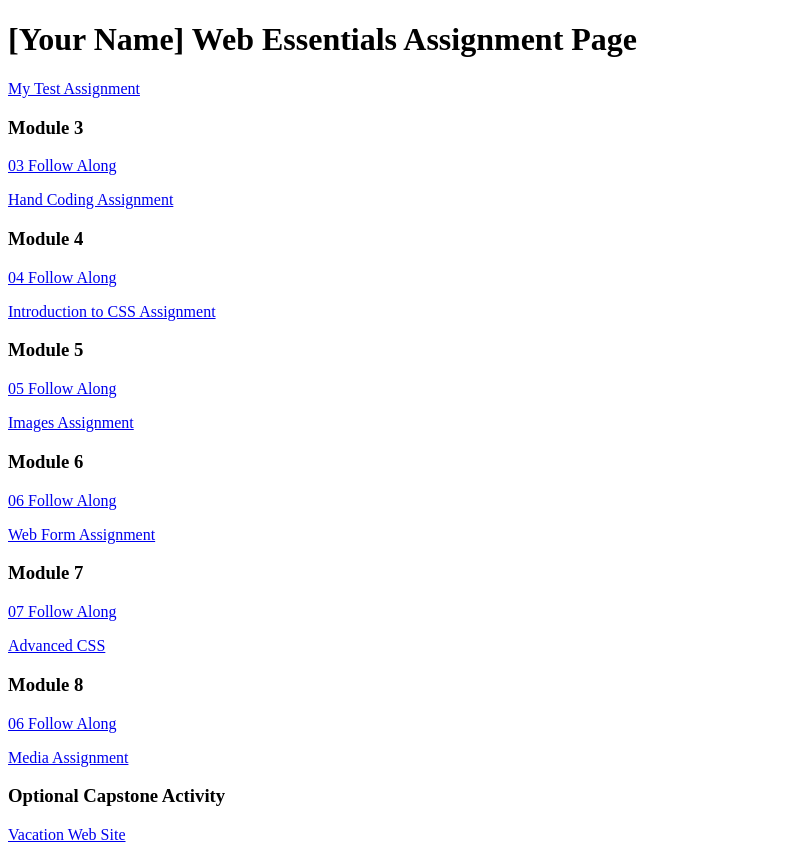
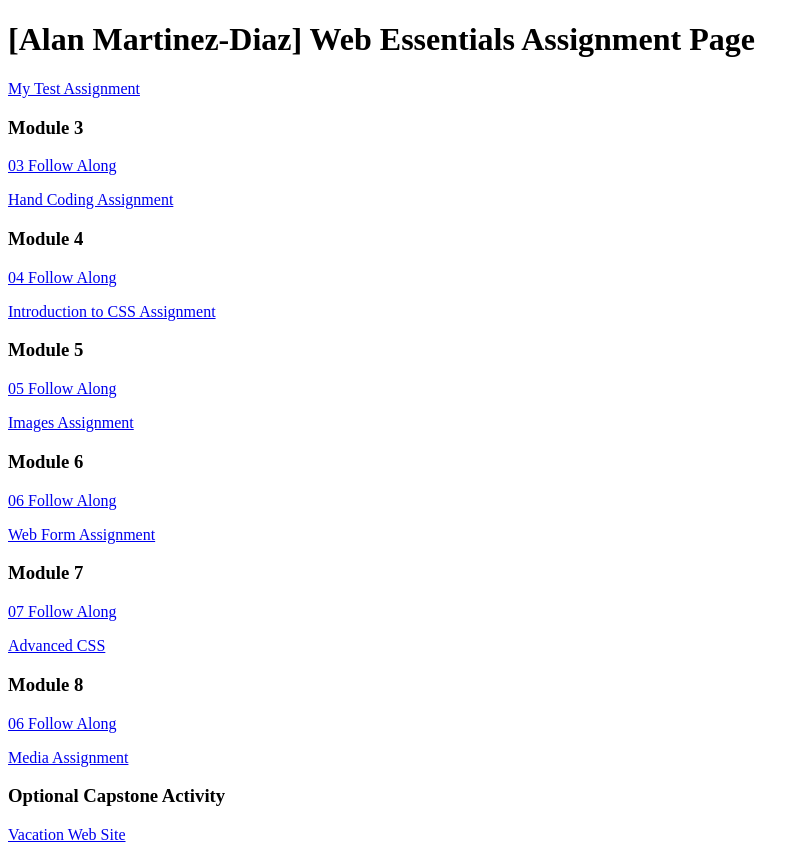
Before and after one commit to stitichlover94/dwdd1600, a plain HTML site: page index.html in a window 1280 px wide. Shown: the whole page, without its empty margins (0-810 px from the left). Drawn offline with Linux system fonts and the light colour scheme.

Commit message:
change name

```diff
--- a/index.html
+++ b/index.html
@@ -6,7 +6,7 @@
 		<title>dwdd 1600 assignment list page</title>
 	</head>
 	<body>
-		<h1>[Your Name] Web Essentials Assignment Page</h1>
+		<h1>[Alan Martinez-Diaz] Web Essentials Assignment Page</h1>
 		<p><a href="01test">My Test Assignment</a></p>
 
 		<h3>Module 3</h3>
```
